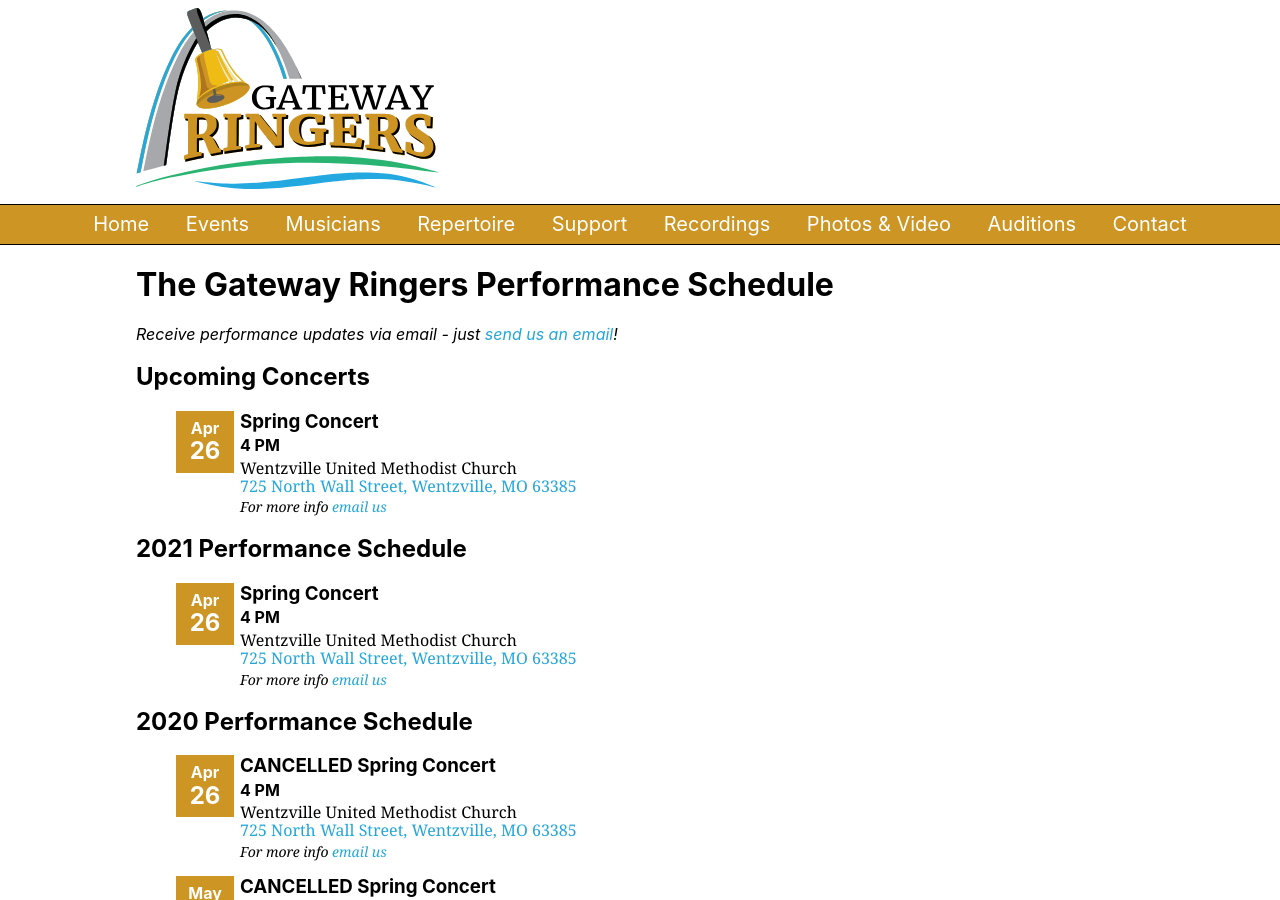
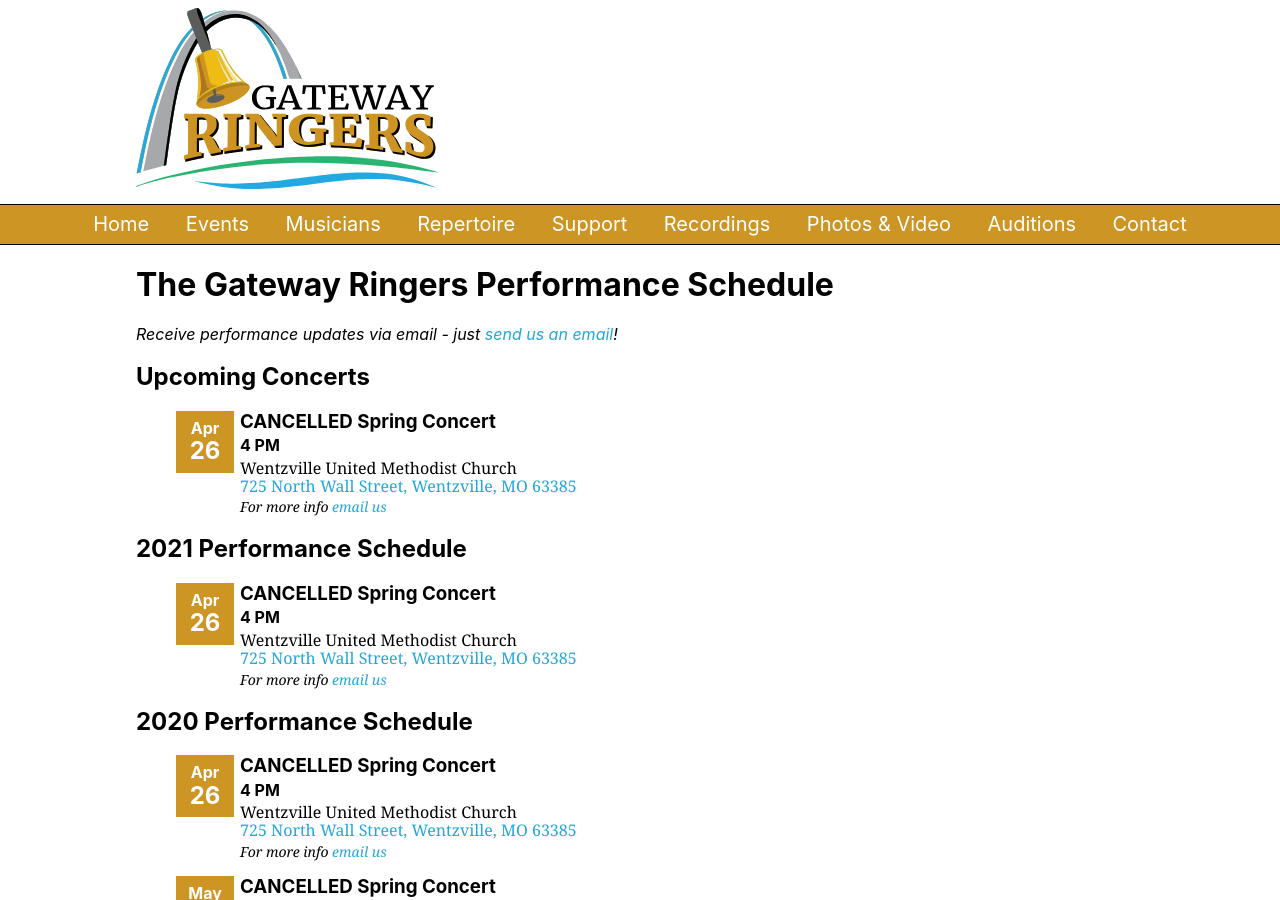
Before and after one commit to GatewayRingers/GatewayRingers.github.io, a Jekyll site: the page built from events.html, in a window 1280 px wide and 900 px high. Built offline with Jekyll 4.4.1, drawn with Linux system fonts in a browser that asks for light colours; nearby versions of some CDN libraries.

Commit message:
Update events.yml

```diff
--- a/_data/events.yml
+++ b/_data/events.yml
@@ -1,7 +1,7 @@
 - year: 2021
   concerts:
     - date: 2021-04-26
-      name: Spring Concert
+      name: CANCELLED Spring Concert
       time: 4 PM
       location: Wentzville United Methodist Church
       address: 725 North Wall Street, Wentzville, MO 63385
```
